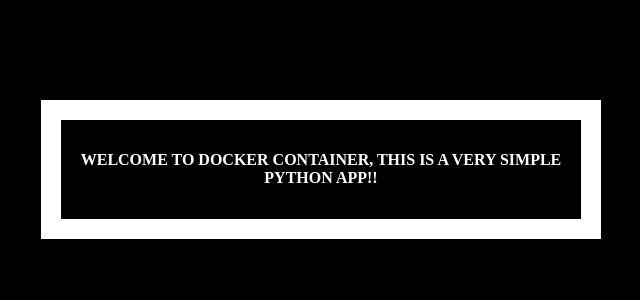
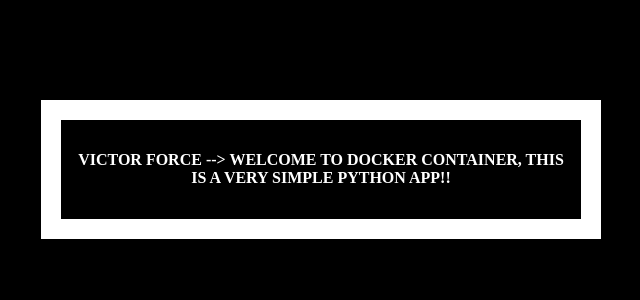
Before and after one commit to utube2/jenkins-dockerhub, a Flask app: page / in a window 1280 px wide. Shown: the top 300 px of the page, without its empty margins (319-959 px from the left). Run offline with Flask 2, Linux system fonts and the light colour scheme.

Commit message:
Update index.html

```diff
--- a/templates/index.html
+++ b/templates/index.html
@@ -19,7 +19,7 @@
   </head>
   <body>
     <div class="container">
-      <h4>Welcome to Docker Container, This is a very simple Python App!!</h4>
+      <h4> VICTOR FORCE -->  Welcome to Docker Container, This is a very simple Python App!!</h4>
     </div>
   </body>
 </html>
```
